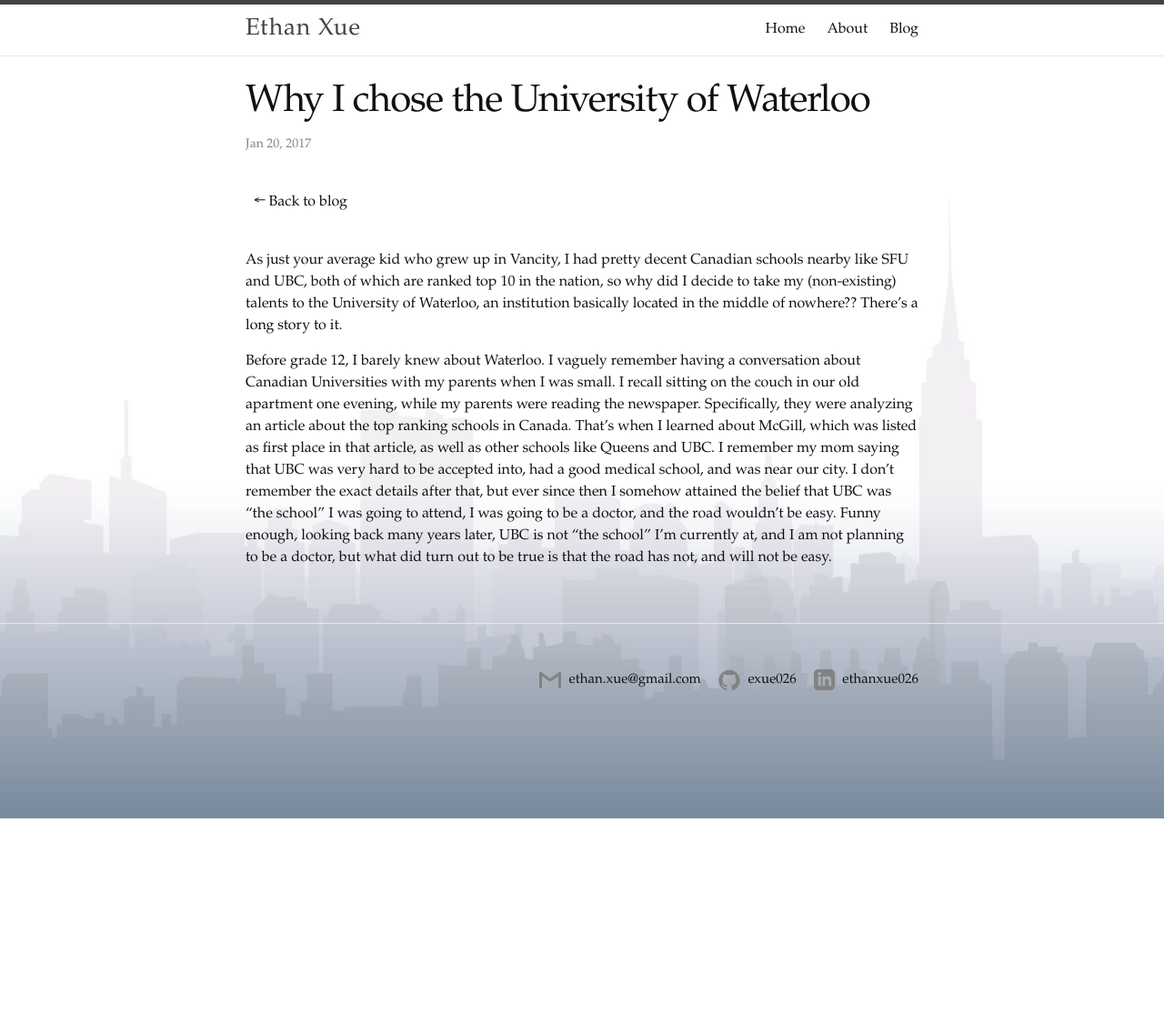
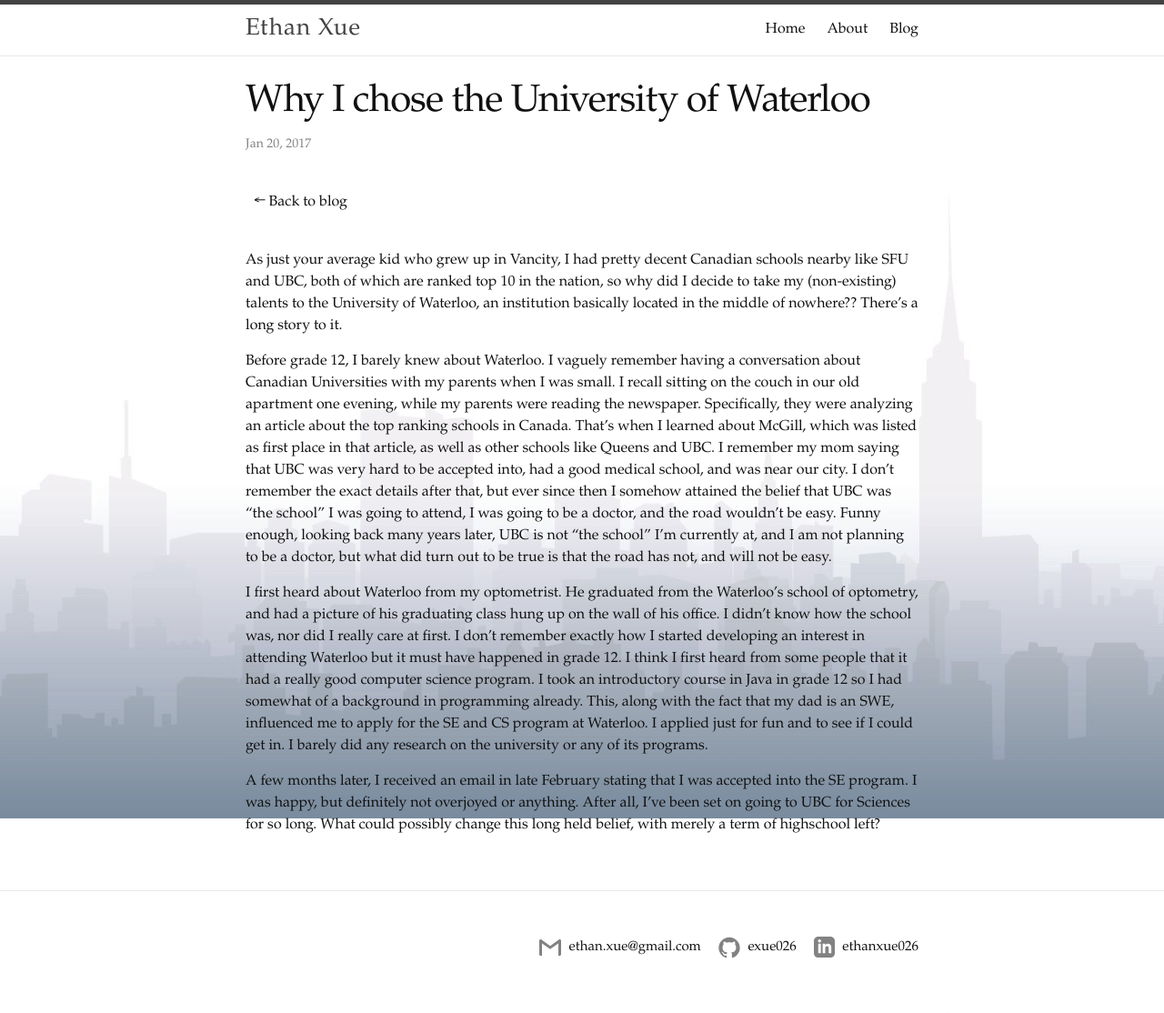
Before and after one commit to exue026/mysite, a Jekyll site: the page built from _posts/2017-01-20-why-I-chose-uw.md, in a window 1280 px wide. Shown: the whole page at 91% size. Built offline with Jekyll 4.4.1, drawn with Linux system fonts in a browser that asks for light colours; comment, search, counter and statistics services are not loaded; before the commit the page ends 900 px from its top, so only the background shows below that.

Commit message:
elaborate on why I chose waterloo

```diff
--- a/_posts/2017-01-20-why-I-chose-uw.md
+++ b/_posts/2017-01-20-why-I-chose-uw.md
@@ -8,3 +8,7 @@ categories: non-tech
 As just your average kid who grew up in Vancity, I had pretty decent Canadian schools nearby like SFU and UBC, both of which are ranked top 10 in the nation, so why did I decide to take my (non-existing) talents to the University of Waterloo, an institution basically located in the middle of nowhere?? There's a long story to it.
 
 Before grade 12, I barely knew about Waterloo. I vaguely remember having a conversation about Canadian Universities with my parents when I was small. I recall sitting on the couch in our old apartment one evening, while my parents were reading the newspaper. Specifically, they were analyzing an article about the top ranking schools in Canada. That's when I learned about McGill, which was listed as first place in that article, as well as other schools like Queens and UBC. I remember my mom saying that UBC was very hard to be accepted into, had a good medical school, and was near our city. I don't remember the exact details after that, but ever since then I somehow attained the belief that UBC was "the school" I was going to attend, I was going to be a doctor, and the road wouldn't be easy. Funny enough, looking back many years later, UBC is not "the school" I'm currently at, and I am not planning to be a doctor, but what did turn out to be true is that the road has not, and will not be easy.
+
+I first heard about Waterloo from my optometrist. He graduated from the Waterloo's school of optometry, and had a picture of his graduating class hung up on the wall of his office. I didn't know how the school was, nor did I really care at first. I don't remember exactly how I started developing an interest in attending Waterloo but it must have happened in grade 12. I think I first heard from some people that it had a really good computer science program. I took an introductory course in Java in grade 12 so I had somewhat of a background in programming already. This, along with the fact that my dad is an SWE, influenced me to apply for the SE and CS program at Waterloo. I applied just for fun and to see if I could get in. I barely did any research on the university or any of its programs.
+
+A few months later, I received an email in late February stating that I was accepted into the SE program. I was happy, but definitely not overjoyed or anything. After all, I've been set on going to UBC for Sciences for so long. What could possibly change this long held belief, with merely a term of highschool left?
```
